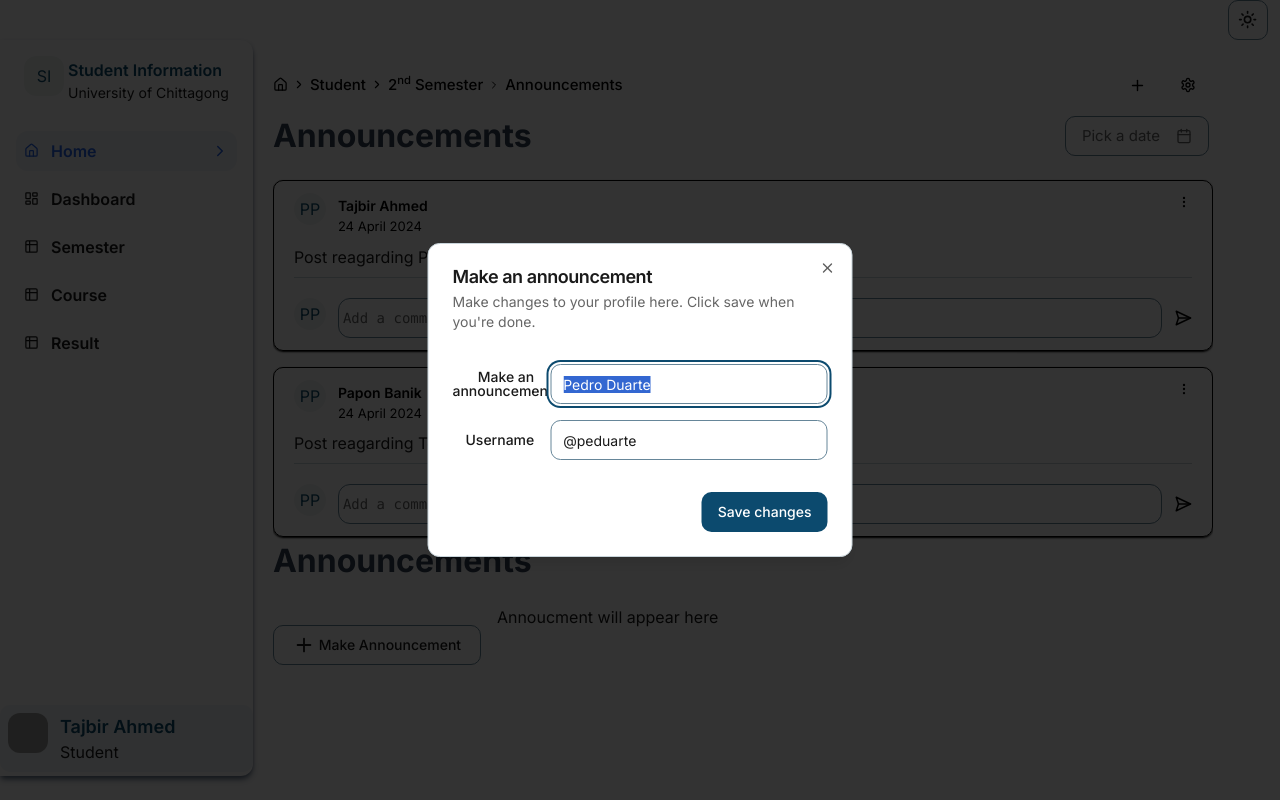
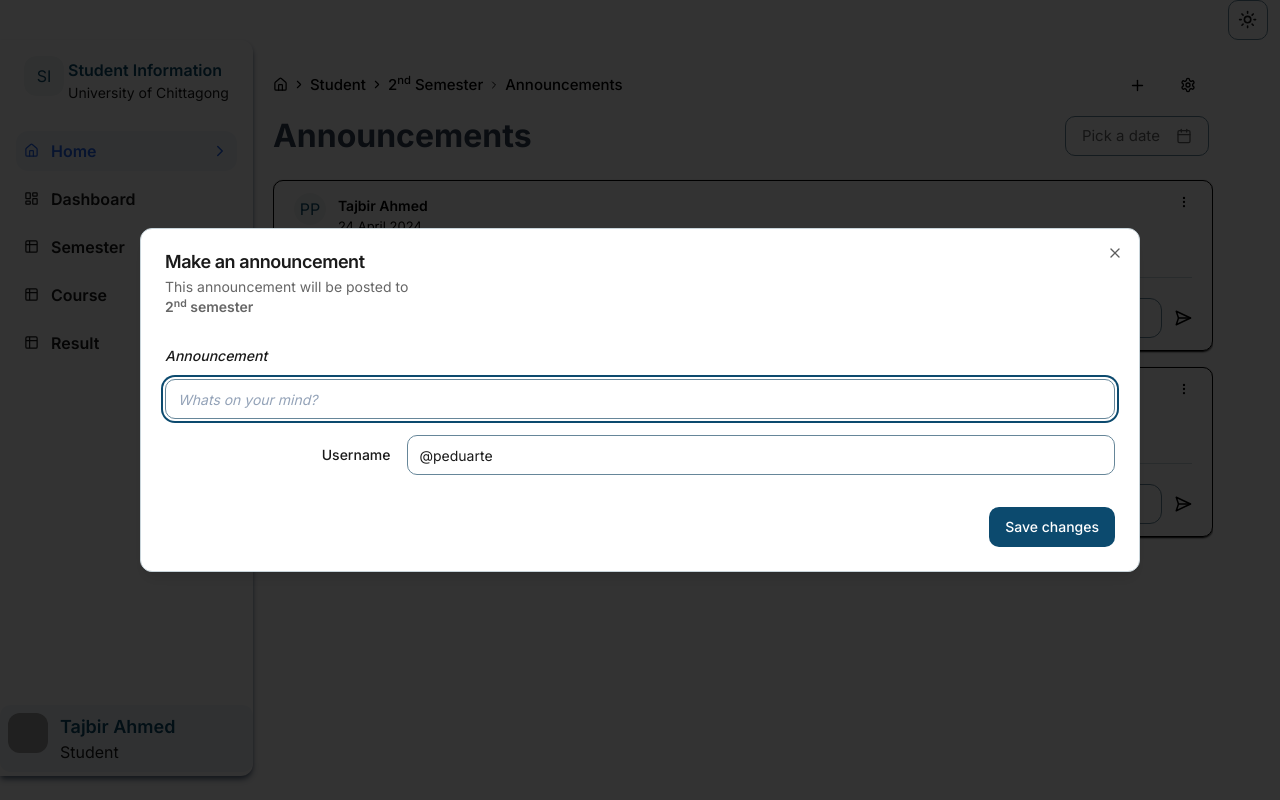
Before and after one commit to tajbirahmed/sim, a Next.js app: page /semester in a window 1280 px wide. Both pictures are taken after a click on the button 1137 px from the left and 84 px from the top of the page. Built offline with nearby package versions, Linux system fonts and the light colour scheme; grey boxes are pictures that could not be loaded.

Commit message:
current working

```diff
--- a/app/layout.tsx
+++ b/app/layout.tsx
@@ -7,6 +7,7 @@ import SideBar from "@/components/SideBar";
 import { useState } from "react";
 import { ThemeProvider } from "@/components/ThemeProvider";
 import { SemesterProvider } from "@/contexts/SemesterContexts";
+import { SideBarProvider } from "@/contexts/SideBarContext";
 
 const inter = Inter({ subsets: ["latin"] });
 // 1. font selection.
@@ -28,6 +29,7 @@ export default function RootLayout({
                     enableSystem
                     disableTransitionOnChange
                 >
+                    <SideBarProvider>
                         <NavBar />
                         <div className="flex flex-row">
                             <SideBar />
@@ -36,7 +38,7 @@ export default function RootLayout({
                             </SemesterProvider>
 
                         </div>
-
+                    </SideBarProvider>
                     {/* <div className="flex-end">
                     <FooterBar />
                 </div> */}
--- a/app/semester/page.tsx
+++ b/app/semester/page.tsx
@@ -3,7 +3,6 @@ import { Plus } from 'lucide-react';
 import React, { useState } from 'react'
 import { Button } from "@/components/ui/button"
 import { CalendarComp } from '@/components/SemesterComponents/CalendarComp';
-import { Input } from "@/components/ui/input"
 import ReminderComponent from '@/components/SemesterComponents/ReminderComponent';
 import NavigateComp from '@/components/NavigateComp';
 
@@ -11,24 +10,17 @@ import NavigateComp from '@/components/NavigateComp';
 
 const Semester = () => {
   const [date, setDate] = useState<Date>()
-  const [semester, setSemester] = useState("6th");
-
-  const [section, setSection] = useState("announcements");
 
   return (
     <div className='flex flex-col ml-5  h-[94vh] overflow-y-auto w-full no-scrollbar pt-6'>
-      {/* <ProcedureProgess /> */}
-
       <NavigateComp
         title="Announcements"
-        make={ true }
+        make={true}
       />
-
-      {section === "announcements" ?
-        (<><div className='flex flex-col space-y-5 pt-2'>
+      <div className='flex flex-col space-y-5 pt-2'>
         <div className='flex flex-row justify-between pr-1'>
           <h1 className='font-bold text-[32px] text-slate-700 hover:text-slate-600 dark:text-white'>Announcements</h1>
-            <p className='font-semibold text-[16px] self-center'>{ date && `${date.toLocaleDateString('en-GB', {
+          <p className='font-semibold text-[16px] self-center'>{date && `${date.toLocaleDateString('en-GB', {
             day: 'numeric',
             month: 'long',
             year: 'numeric'
@@ -51,12 +43,12 @@ const Semester = () => {
           <ReminderComponent />
         </div>
       </div>
-        <div className='flex flex-col space-y-5'>
+      {/* <div className='flex flex-col space-y-5'>
         <h1 className='font-bold text-[32px] text-slate-700 hover:text-slate-600 dark:text-white'>Announcements</h1>
         <div className='flex flex-row space-x-4'>
           <div className='mt-5'>
             <Button variant="outline" className='flex flex-row space-x-1 w-52'>
-                <Plus size={22}  />
+              <Plus size={22} />
               <p >Make Announcement</p>
             </Button>
           </div>
@@ -64,11 +56,7 @@ const Semester = () => {
             <p>Annoucment will appear here</p>
           </div>
         </div>
-          </div>
-        </>)
-        :
-        null}
-
+      </div> */}
     </div>
   )
 }
--- a/components/SemesterComponents/CreateAnnouncement.tsx
+++ b/components/SemesterComponents/CreateAnnouncement.tsx
@@ -1,3 +1,4 @@
+"use client";
 import { Button } from "@/components/ui/button"
 import {
     Dialog,
@@ -10,9 +11,13 @@ import {
 } from "@/components/ui/dialog"
 import { Input } from "@/components/ui/input"
 import { Label } from "@/components/ui/label"
+import { SemesterContext } from "@/contexts/SemesterContexts"
+import { SemesterHelper } from "@/utils/SemesterHelper";
 import { Plus } from "lucide-react"
+import { useContext } from "react"
 
 export function CreateAnnouncement() {
+    const { semester } = useContext(SemesterContext)!;
     return (
         <Dialog>
             <DialogTrigger asChild>
@@ -20,22 +25,24 @@ export function CreateAnnouncement() {
                     <Plus size={19} className='text-black dark:text-white pt-[2px]' />
                 </Button>
             </DialogTrigger>
-            <DialogContent className="sm:max-w-[425px]">
+            <DialogContent className="min-w-[1000px] max-w-[1000px]">
                 <DialogHeader>
                     <DialogTitle>Make an announcement</DialogTitle>
                     <DialogDescription>
-                        Make changes to your profile here. Click save when you're done.
+                        This announcement will be posted to <p className="font-semibold">{semester}<sup>{SemesterHelper(semester)}</sup> semester</p>
                     </DialogDescription>
                 </DialogHeader>
                 <div className="grid gap-4 py-4">
                     <div className="grid grid-cols-4 items-center gap-4">
-                        <Label htmlFor="name" className="text-right">
-                            Make an announcement
+                        <Label htmlFor="name" className="font-medium">
+                            <em>Announcement</em>
                         </Label>
                         <Input
                             id="name"
-                            defaultValue="Pedro Duarte"
-                            className="col-span-3"
+                            type="text"
+                            placeholder="Whats on your mind?"
+                            className="col-span-10 row-auto placeholder:italic placeholder:text-slate-400"
+
                         />
                     </div>
                     <div className="grid grid-cols-4 items-center gap-4">
--- a/components/SideBar.tsx
+++ b/components/SideBar.tsx
@@ -1,15 +1,16 @@
 "use client";
 import { Home, HomeIcon, Table2, LayoutGrid, LayoutDashboard, } from 'lucide-react'
 import Link from 'next/link'
-import React, { useEffect, useState } from 'react'
+import React, { useContext, useEffect, useState } from 'react'
 import SideBarComp from './SideBarComp';
 import ProjectInfoComp from './ProjectInfoComp';
 import ProfileComp from './ProfileComp';
+import { SideBarContext } from '@/contexts/SideBarContext';
 
 
 
 const SideBar = () => {
-  const [selected, setSelected] = useState('Home');
+  const { content, setContent } = useContext(SideBarContext)!;
 
   return (
     <div className="h-[92vh] min-w-44 overflow-y-hidden sticky flex flex-col shadow-md shadow-slate-500 dark:shadow-slate-800 rounded-r-xl
@@ -21,33 +22,33 @@ const SideBar = () => {
         title='Home'
         link="/"
         icon={<HomeIcon size={ 15 } className='mt-[4px]' /> }
-        selected={selected}
-        setSelected={setSelected}
+        selected={content}
+        setSelected={setContent}
       />
       <SideBarComp
         title='Dashboard'
         link='/dashboard'
         icon={<LayoutDashboard size={15} className='mt-[4px]' />}
-        selected={selected}
-        setSelected={setSelected}
+        selected={content}
+        setSelected={setContent}
       />
       <SideBarComp
         title='Semester'
         link='/semester'
-        selected={selected}
-        setSelected={setSelected}
+        selected={content}
+        setSelected={setContent}
       />
       <SideBarComp
         title='Course'
-        link='/enrolled-courses'
-        selected={selected}
-        setSelected={setSelected}
+        link='/result'
+        selected={content}
+        setSelected={setContent}
       />
       <SideBarComp
         link='/result'
         title='Result'
-        selected={selected}
-        setSelected={setSelected}
+        selected={content}
+        setSelected={setContent}
       />
       <div className='flex-1 flex flex-col justify-end'>
         <ProfileComp
--- a/components/SideBarComp.tsx
+++ b/components/SideBarComp.tsx
@@ -1,3 +1,4 @@
+"use cilent";
 import { ChevronRight, Table2 } from 'lucide-react';
 import Link from 'next/link';
 import React from 'react'
@@ -12,14 +13,16 @@ interface SideBarProps {
 
 const SideBarComp = ({ title , link, icon, selected, setSelected }: SideBarProps) => {
   const handleClick = () => {
-    setSelected(title);
+    setSelected(title.toLowerCase());
   }
+  console.log("===>", selected, title);
+
   return (
     <div className='flex flex-col space-y-1'>
       <Link
         prefetch={ false }
         href={link!}
-        className={`flex flex-row justify-between  mx-4 mt-2 p-2 ${selected === title && "bg-slate-100 rounded-xl text-blue-600"}
+        className={`flex flex-row justify-between  mx-4 mt-2 p-2 ${selected === title.toLowerCase() && "bg-slate-100 rounded-xl text-blue-600"}
           hover:bg-slate-100 rounded-xl hover:dark:text-black`}
         onClick={() => handleClick()}
       >
@@ -32,7 +35,7 @@ const SideBarComp = ({ title , link, icon, selected, setSelected }: SideBarProps
             <h2 className='font-semibold text-[16px]'>{ title }</h2>
           </div>
         </div>
-        {selected === title && (
+        {selected === title.toLowerCase() && (
           <div className='self-center'>
               <ChevronRight size={18} />
           </div>
--- /dev/null
+++ b/components/ui/textarea.tsx
@@ -0,0 +1,24 @@
+import * as React from "react"
+
+import { cn } from "@/lib/utils"
+
+export interface TextareaProps
+  extends React.TextareaHTMLAttributes<HTMLTextAreaElement> {}
+
+const Textarea = React.forwardRef<HTMLTextAreaElement, TextareaProps>(
+  ({ className, ...props }, ref) => {
+    return (
+      <textarea
+        className={cn(
+          "flex min-h-[80px] w-full rounded-md border border-input bg-background px-3 py-2 text-sm ring-offset-background placeholder:text-muted-foreground focus-visible:outline-none focus-visible:ring-2 focus-visible:ring-ring focus-visible:ring-offset-2 disabled:cursor-not-allowed disabled:opacity-50",
+          className
+        )}
+        ref={ref}
+        {...props}
+      />
+    )
+  }
+)
+Textarea.displayName = "Textarea"
+
+export { Textarea }
--- /dev/null
+++ b/contexts/SideBarContext.tsx
@@ -0,0 +1,19 @@
+"use client";
+
+import React, { useState, createContext } from "react";
+
+interface SideBarProps {
+    content: string;
+    setContent: (content : string) => void
+}
+
+export const SideBarContext = createContext<SideBarProps | undefined>(undefined)
+
+export const SideBarProvider: React.FC<{ children: React.ReactNode }> = ({ children }) => {
+    const [content, setContent] = useState("home")
+    return (
+        <SideBarContext.Provider value={{content, setContent}}>
+            { children }
+        </SideBarContext.Provider>
+    )
+}
--- /dev/null
+++ b/utils/SemesterHelper.ts
@@ -0,0 +1,8 @@
+export const SemesterHelper = (semester: number): string => {
+    return (
+        semester === 1 ? "st" :
+            semester === 2 ? "nd" :
+                semester === 3 ? "rd" :
+                    "th"
+    );
+ }
```
Lines whose indentation alone changed are shown as unchanged.
